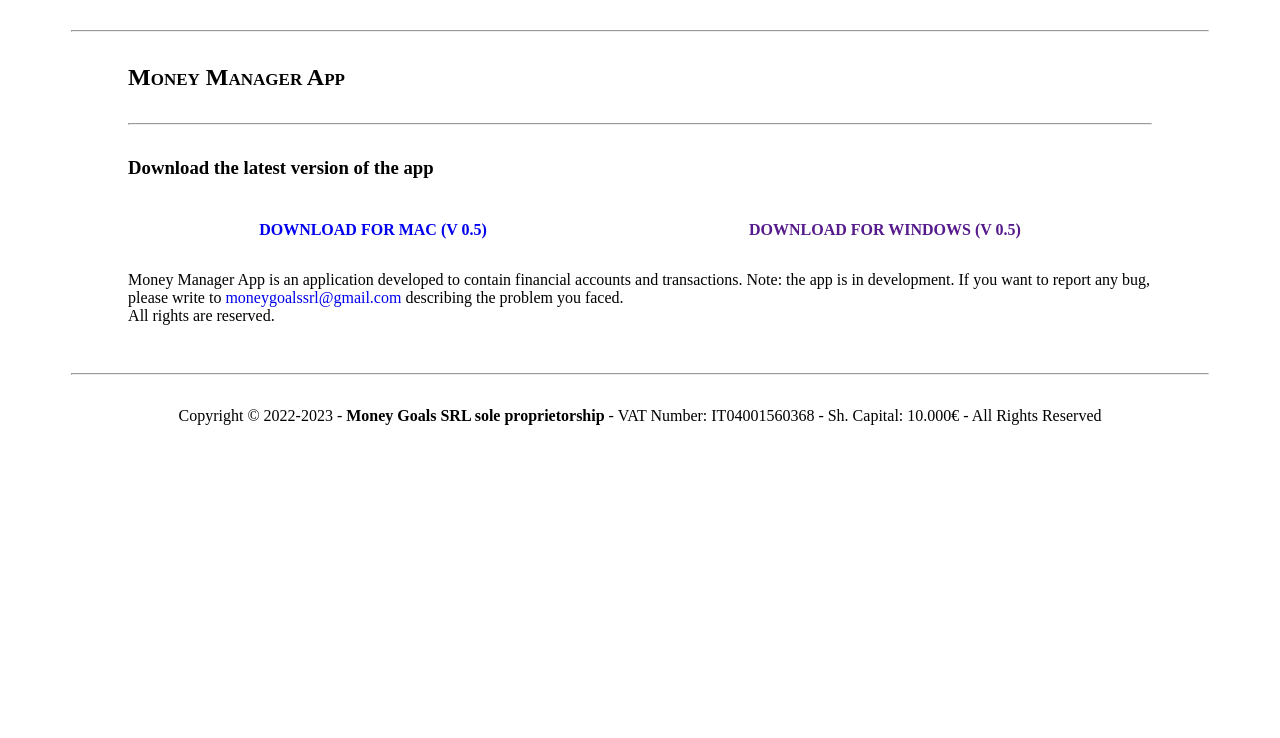
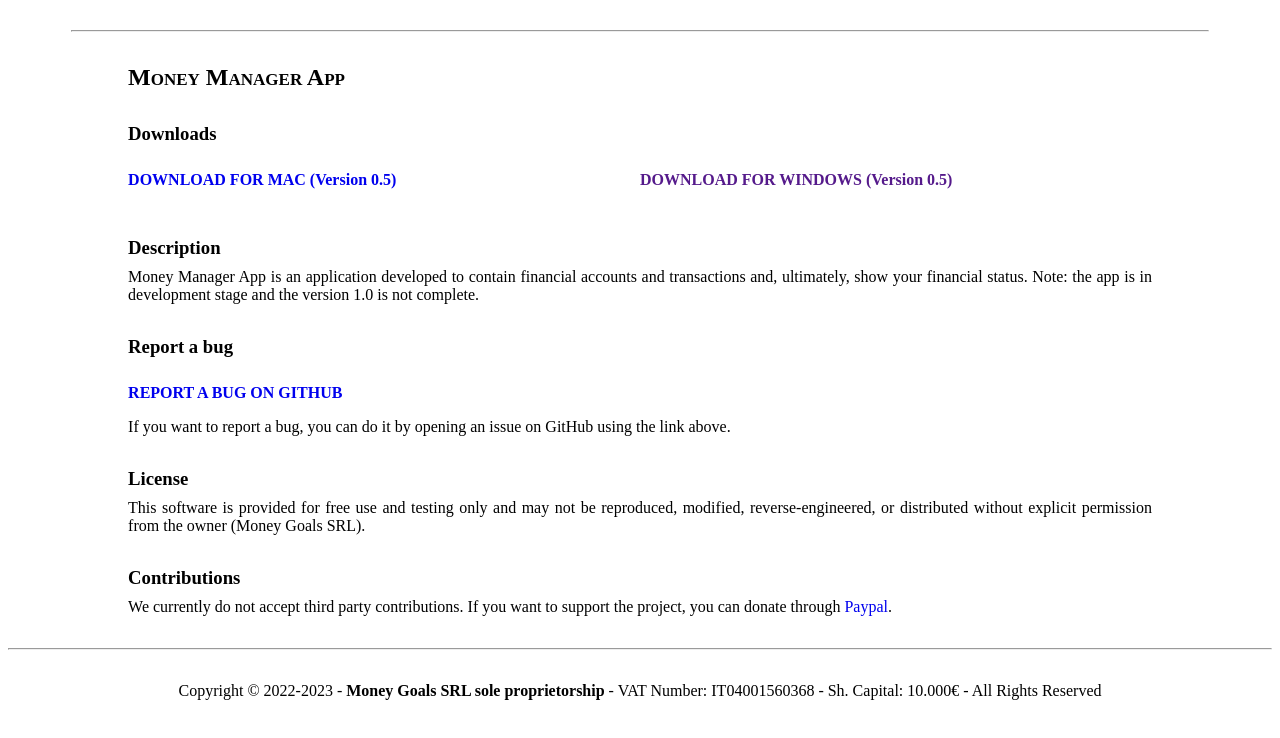
Before and after one commit to Money-Goals-SRL/www.moneygoals.srl, a plain HTML site: page money-manager-app.html in a window 1280 px wide. Shown: the part 60-798 px from the top of the page. Drawn offline with Linux system fonts and the light colour scheme.

Commit message:
Added Money Manager App

```diff
--- a/money-manager-app.html
+++ b/money-manager-app.html
@@ -17,39 +17,90 @@
 			</h1>
 		</div>
 		<hr />
-		<div style="width: 90%; margin: auto auto 3em">
+		<div style="width: 90%; margin: auto;">
 			<h2>Money Manager App</h2>
-			<hr />
-			<div class="">
+			<div class="home-data">
+				<div class="app-section">
+					<h3 class="news-title">
+						Downloads
+					</h3>
+					<div class="app-link-container">
+						<div class="app-link">
+							<a href="./downloads/Money Manager-1.0.dmg">
+								<strong>
+									DOWNLOAD FOR MAC (Version 0.5)
+								</strong>
+							</a>
+						</div>
+
+						<div class="app-link">
+							<a href="">
+								<strong>
+									DOWNLOAD FOR WINDOWS (Version 0.5)
+								</strong>
+							</a>
+						</div>
+					</div>
+				</div>
+			</div>
+
+			<div class="app-section">
 				<h3 class="news-title">
-					Download the latest version of the app
+					Description
 				</h3>
-				<div class="app-link" style="
-							width: 100%;
-							margin: 1em auto;
-							display: inline-flex;
-						">
-					<a href="./downloads/Money Manager-1.0.dmg" style="padding: 1em; margin: auto"><strong>DOWNLOAD FOR
-							MAC (V 0.5)</strong></a>
-					<br />
-					<a href="" style="padding: 1em; margin: auto"><strong>DOWNLOAD FOR WINDOWS (V
-							0.5)</strong></a>
-				</div>
 				<p class="app-description">
 					Money Manager App is an application developed to contain
-					financial accounts and transactions. Note: the app is in
-					development. If you want to report any bug, please write
-					to
-					<a href="mailto:moneygoalssrl@gmail.com">moneygoalssrl@gmail.com</a>
-					describing the problem you faced.
+					financial accounts and transactions and, ultimately, show your financial status. Note: the app is in
+					development stage and the version 1.0 is not complete.
 				</p>
-				<p>All rights are reserved.</p>
 			</div>
+
+			<div class="app-section">
+				<h3 class="news-title">
+					Report a bug
+				</h3>
+				<div class="app-link-container">
+					<div class="app-link">
+						<a href="https://github.com/Money-Goals-SRL/www.moneygoals.srl/issues/new" target="_blank"
+							ref="noreferrer">
+							<strong>
+								REPORT A BUG ON GITHUB
+							</strong>
+						</a>
+					</div>
+				</div>
+				<p>
+					If you want to report a bug, you can do it by opening an issue on GitHub using the link above.
+				</p>
+			</div>
+
+			<div class="app-section">
+				<h3 class="news-title">
+					License
+				</h3>
+				<p>
+					This software is provided for free use and testing only and may not be reproduced, modified,
+					reverse-engineered, or distributed without
+					explicit permission from the owner (Money Goals SRL).
+				</p>
+			</div>
+
+			<div class="app-section">
+				<h3 class="news-title">
+					Contributions
+				</h3>
+				<p>
+					We currently do not accept third party contributions. If you want to support the project, you can
+					donate through <a href="https://www.paypal.com/donate/?hosted_button_id=XM3KTA474KFL2">Paypal</a>.
+				</p>
+			</div>
+
 		</div>
-		<hr />
+	</div>
+	<hr />
 	</div>
 	<footer></footer>
-	<script src="getFooter.js"></script>
+	<script src=" getFooter.js"></script>
 </body>
 
 </html>
--- a/styles.css
+++ b/styles.css
@@ -6,6 +6,7 @@
 
 body {
 	font-size: 100%;
+	text-align: justify;
 }
 a {
 	text-decoration: none !important;
@@ -50,8 +51,10 @@ a.header-home:active {
 
 footer {
 	text-align: center;
-  margin-top: 2em;
-  margin-bottom: 2em;
+	/* margin-top: 2em;
+	margin-bottom: 2em; */
+	width: 90%;
+	margin: 2em auto;
 }
 
 hr {
@@ -72,8 +75,7 @@ hr {
 .column {
 	display: left;
 	flex: 100%;
-  text-align: center;
-  justify-content: center;
+	text-align: left;
 }
 
 @media only screen and (min-width: 600px) {
@@ -335,3 +337,28 @@ hr.vertical-hr {
 		flex-direction: column;
 	}
 }
+
+.app-section {
+	margin: 2em 0;
+}
+.app-link-container {
+	display: flex;
+	flex-direction: column;
+}
+
+.app-link {
+	flex-wrap: wrap;
+	align-items: center;
+	margin: 1em auto;
+	text-align: left;
+	width: 100%;
+}
+
+@media only screen and (min-width: 1100px) {
+	.app-link-container {
+		flex-direction: row;
+	}
+	.app-link {
+		width: 100%;
+	}
+}
```
Also changed, not shown: disclaimer.html (+3 -0 lines), other-projects.html (+1 -1 lines), 1 other file. Lines whose indentation alone changed are shown as unchanged.
